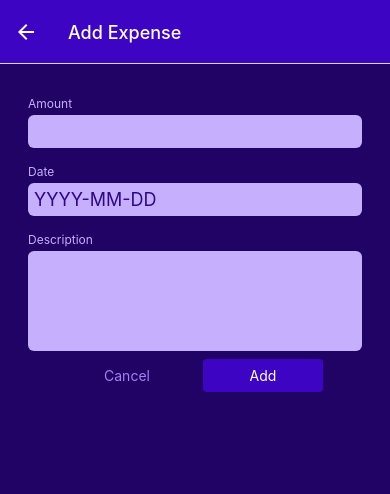
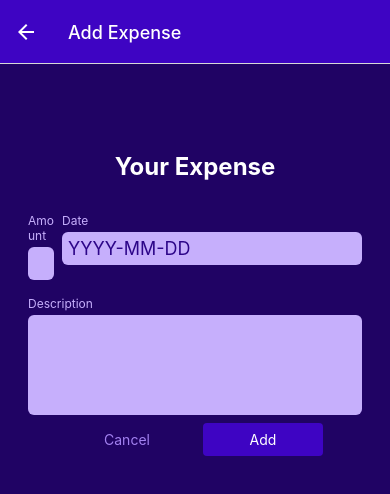
Before and after one commit to cuneyt88/React-Native-Product-App, a React Native app: screen /ManageExpense in a window 390 px wide. Shown: the top 494 px of the page. Built offline with nearby package versions, Linux system fonts and the light colour scheme.

Commit message:
managing form state

```diff
--- a/components/ManageExpense/ExpenseForm.js
+++ b/components/ManageExpense/ExpenseForm.js
@@ -1,27 +1,88 @@
-import { View } from "react-native"
+import { StyleSheet, Text, View } from "react-native"
 import Input from "./Input"
+import { useState } from "react"
+import Button from "../UI/Button"
 
 
-const ExpenseForm = () => {
-    function amountChangedHandler(){}
+const ExpenseForm = ({submitButtonLabel,onCancel,onSubmit}) => {
+
+    const [inputValues,setInputValues]=useState({
+        amount:'',
+        date:'',
+        description:''
+    })
+
+    function inputChangedHandler(inputIdentifier,enteredValue){
+        setInputValues((curInputValues)=>{
+            return{
+                ...curInputValues,
+                [inputIdentifier]:enteredValue
+            }
+        })
+    }
+
+    function submitHandler(){
+
+    }
+
   return (
-   <View>
-    <Input label="Amount" textInputConfig={{
+   <View style={styles.form}>
+    <Text style={styles.title}>Your Expense</Text>
+    <View style={styles.inputsRow}>
+        <Input style={styles.rowInput} label="Amount" textInputConfig={{
             keyboardType:'decimal-pad',
-        onChangeText:amountChangedHandler,
+            onChangeText:inputChangedHandler.bind(this,'amount'),
+            value:inputValues.amount
         }}/>
         <Input label="Date" textInputConfig={{
             placeholder:'YYYY-MM-DD',
             maxLength:10,
-        onChangeText:()=>{}
+            onChangeText:inputChangedHandler.bind(this,'date'),
+            value:inputValues.date
         }}/>
+    </View>
     <Input label="Description" textInputConfig={{
         multiline:true,
         //autoCapatilize:'none'
         //autocorrect:false
+        onChangeText:inputChangedHandler.bind(this,'description'),
+            value:inputValues.description
     }}/>
+    <View style={styles.buttons}>
+        <Button style={styles.button} mode="flat" onPress={onCancel}>Cancel</Button>
+        <Button style={styles.button} onPress={submitHandler}>{submitButtonLabel}</Button>
+    </View>
    </View>
   )
 }
 
 export default ExpenseForm
+
+const styles=StyleSheet.create({
+    form:{
+        marginTop:40
+    },
+    title:{
+      fontSize:24,
+      fontWeight:'bold',
+      color:'white',
+      marginVertical:24,
+        textAlign:'center'
+    },
+    inputsRow:{
+        flexDirection:'row',
+        justifyContent:'space-between'
+    },
+    rowInput:{
+        flex:1
+    },
+    buttons:{
+        flexDirection:'row',
+        justifyContent:'center',
+        alignItems:'center'
+      },
+      button:{
+        minWidth:120,
+        marginHorizontal:8
+      }
+})
--- a/components/ManageExpense/Input.js
+++ b/components/ManageExpense/Input.js
@@ -1,7 +1,7 @@
 import { StyleSheet, Text, TextInput, View } from "react-native"
 import { GlobalStyles } from "../../constants/styles"
 
-const Input = ({label,textInputConfig}) => {
+const Input = ({label,style,textInputConfig}) => {
   const inputStyles = [styles.input];
 
   if(textInputConfig && textInputConfig.multiline){
@@ -9,7 +9,7 @@
   }
 
     return (
-    <View style={styles.inputContainer}>
+    <View style={[styles.inputContainer,style]}>
         <Text style={styles.label}>{label}</Text>
         <TextInput style={inputStyles} {...textInputConfig}/>
     </View>
@@ -21,7 +21,7 @@
 const styles=StyleSheet.create({
     inputContainer:{
         marginHorizontal:4,
-        marginVertical:8
+        marginVertical:8,
     },
     label:{
         fontSize:12,
--- a/screens/ManageExpense.js
+++ b/screens/ManageExpense.js
@@ -50,11 +50,8 @@
 
   return (
     <View style={styles.container}>
-      <ExpenseForm/>
-      <View style={styles.buttons}>
-        <Button style={styles.button} mode="flat" onPress={cancelHandler}>Cancel</Button>
-        <Button style={styles.button} onPress={confirmHandler}>{isEditing ? 'Upgrade' : 'Add'}</Button>
-      </View>
+      <ExpenseForm submitButtonLabel={isEditing ? 'Update' : 'Add'} onCancel={cancelHandler}/>
+
       {isEditing && (
         <View style={styles.deleteContainer}>
           <IconButton icon="trash" color={GlobalStyles.colors.error500} size={36} onPress={deleteExpenseHandler}/>
@@ -72,15 +69,6 @@
     padding:24,
     backgroundColor:GlobalStyles.colors.primary800
   },
-  buttons:{
-    flexDirection:'row',
-    justifyContent:'center',
-    alignItems:'center'
-  },
-  button:{
-    minWidth:120,
-    marginHorizontal:8
-  },
   deleteContainer:{
     marginTop:16,
     paddingTop:8,
```
Lines whose indentation alone changed are shown as unchanged.
